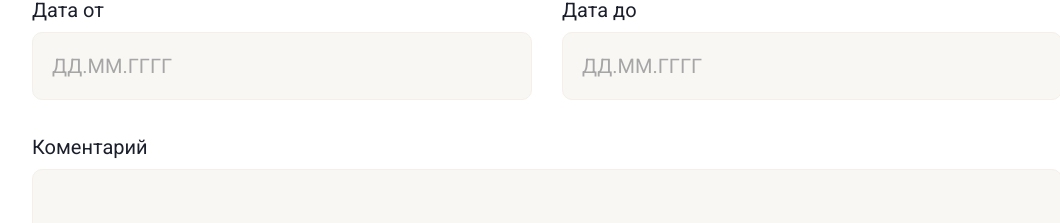
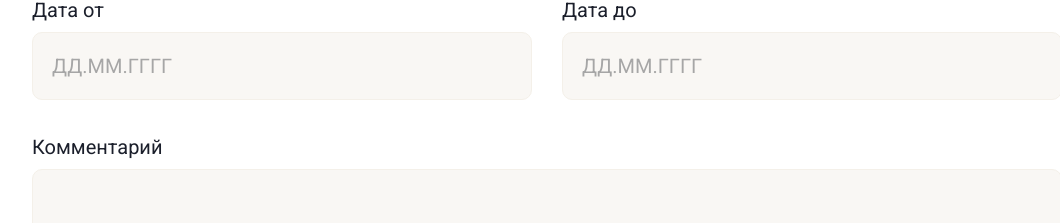
Before and after one commit to AlexZigma/your-tour-nextjs, a Next.js app: page / in a window 1280 px wide. Shown: the part 3013-3236 px from the top of the page, without its empty margins (93-1153 px from the left). Built offline with nearby package versions, Linux system fonts and the light colour scheme.

Commit message:
fix Form: typo

```diff
--- a/src/components/commons/Form/Form.js
+++ b/src/components/commons/Form/Form.js
@@ -282,7 +282,7 @@ export default function Form() {
                 />
                 <TextArea
                     id={'comment'}
-                    label={'Коментарий'}
+                    label={'Комментарий'}
                     value={formState.comment}
                     onChange={handleChange('comment')}
                 />
```
